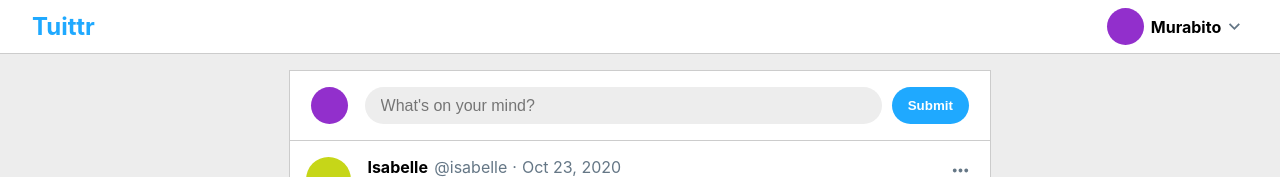
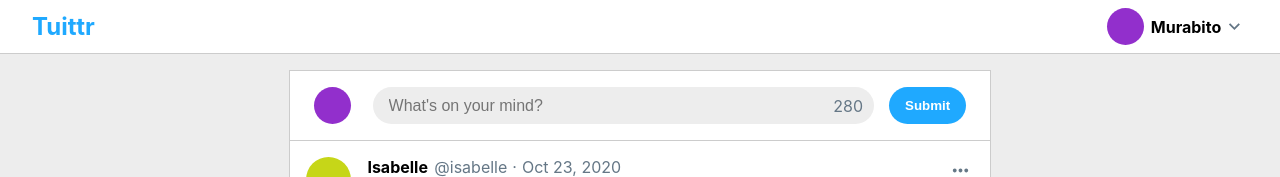
Before and after one commit to iSkylake/Tuittr, a React (Create React App) app in the folder client/: page / in a window 1280 px wide. Shown: the top 177 px of the page. Built offline with nearby package versions, Linux system fonts and the light colour scheme.

Commit message:
Add input maxLength; and add input char count

```diff
--- a/client/src/components/tuitForm/TuitForm.js
+++ b/client/src/components/tuitForm/TuitForm.js
@@ -1,4 +1,4 @@
-import React, { useContext } from 'react';
+import React, { useState, useEffect, useContext } from 'react';
 import cls from './TuitForm.module.css';
 
 import { StateContext } from '../../context/stateContext';
@@ -7,6 +7,7 @@ import ProfilePicture from '../common/ProfilePicture';
 
 function TuitForm() {
 	const { state, dispatch } = useContext(StateContext);
+	const [ charCount, setCharCount ] = useState(280);
 	const tuit = useInput('');
 
 	const handleSubmit = event => {
@@ -26,10 +27,22 @@ function TuitForm() {
 		}
 	}
 
+	useEffect(() => {
+		setCharCount(280 - tuit.value.length)
+	}, [tuit.value])
+
 	return (
 		<form className={cls.tuitForm} onSubmit={handleSubmit}>
 			<ProfilePicture color={state.currentUser.profilePic}/>
-			<input className={cls.tuitInput} {...tuit} placeholder="What's on your mind?"/>
+			<div className={cls.tuitCtn}>
+				<input
+					className={cls.tuitInput}
+					{...tuit}
+					placeholder="What's on your mind?"
+					maxLength='280'
+				/>
+				<span className={cls.charCount}>{charCount}</span>
+			</div>
 			<button className={cls.tuitSubmit}>Submit</button>
 		</form>
 	)
--- a/client/src/components/tuitForm/TuitForm.module.css
+++ b/client/src/components/tuitForm/TuitForm.module.css
@@ -6,13 +6,29 @@
 	border-bottom: solid 1px #cccccc;
 }
 
+.tuitCtn {
+	position: relative;
+	width: 75%;
+}
+
 .tuitInput {
-	width: 75%;
+	width: 100%;
+	height: 100%;
 	padding-left: 1rem;
+	padding-right: 3rem;
 	font-size: 1rem;
 	background-color: #ededed;
 	border: none;
 	border-radius: 20px;
+	box-sizing: border-box;
+}
+
+.charCount {
+	position: absolute;
+	top: 50%;
+	right: 2%;
+	transform: translate(-2%, -50%);
+	color: #657786;
 }
 
 .tuitSubmit {
```
